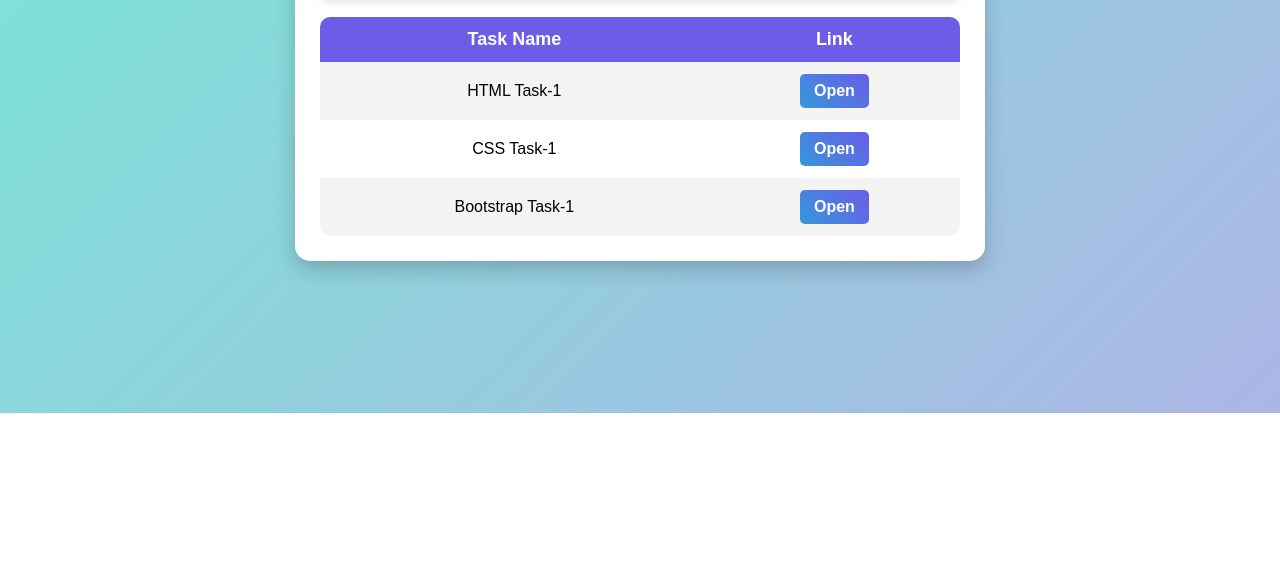
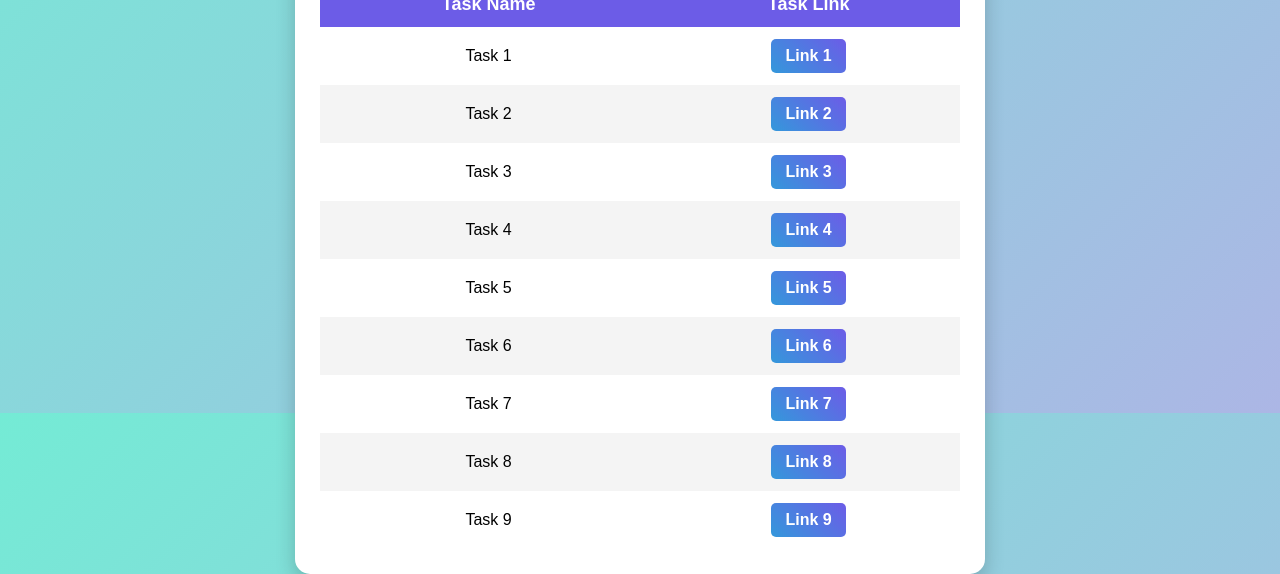
Before and after one commit to aarth01/assignment-1, a plain HTML site: page index (1).html in a window 1280 px wide. Shown: the part 387-961 px from the top of the page. Before the commit the page ends 800 px from the top, so only its background shows below. Drawn offline with Linux system fonts and the light colour scheme.

Commit message:
index (1).html

```diff
--- a/index (1).html
+++ b/index (1).html
@@ -140,6 +140,56 @@
                 <td><a href="bootstrap_task1.html" target="_blank">Open</a></td>
             </tr>
         </table>
+         <table>
+            <thead>
+                <tr>
+                    <th colspan="2">JS TASKS</th>
+                </tr>
+                <tr>
+                    <th>Task Name</th>
+                    <th>Task Link</th>
+                </tr>
+            </thead>
+            <tbody>
+                <tr>
+                    <td>Task 1</td>
+                    <td><a href="task1.html" target="_blank">Link 1</a></td>
+                </tr>
+                <tr>
+                    <td>Task 2</td>
+                    <td><a href="task2.html" target="_blank">Link 2</a></td>
+                </tr>
+                <tr>
+                    <td>Task 3</td>
+                    <td><a href="task3.html" target="_blank">Link 3</a></td>
+                </tr>
+                <tr>
+                    <td>Task 4</td>
+                    <td><a href="task4.html" target="_blank">Link 4</a></td>
+                </tr>
+                <tr>
+                    <td>Task 5</td>
+                    <td><a href="task5.html" target="_blank">Link 5</a></td>
+                </tr>
+                <tr>
+                    <td>Task 6</td>
+                    <td><a href="task6.html" target="_blank">Link 6</a></td>
+                </tr>
+                <tr>
+                    <td>Task 7</td>
+                    <td><a href="task7.html" target="_blank">Link 7</a></td>
+                </tr>
+                <tr>
+                    <td>Task 8</td>
+                    <td><a href="task8.html" target="_blank">Link 8</a></td>
+                </tr>
+                <tr>
+                    <td>Task 9</td>
+                    <td><a href="task9.html" target="_blank">Link 9</a></td>
+                </tr>
+            </tbody>
+        </table>
+    </main>
     </div>
 </body>
 </html>
```
